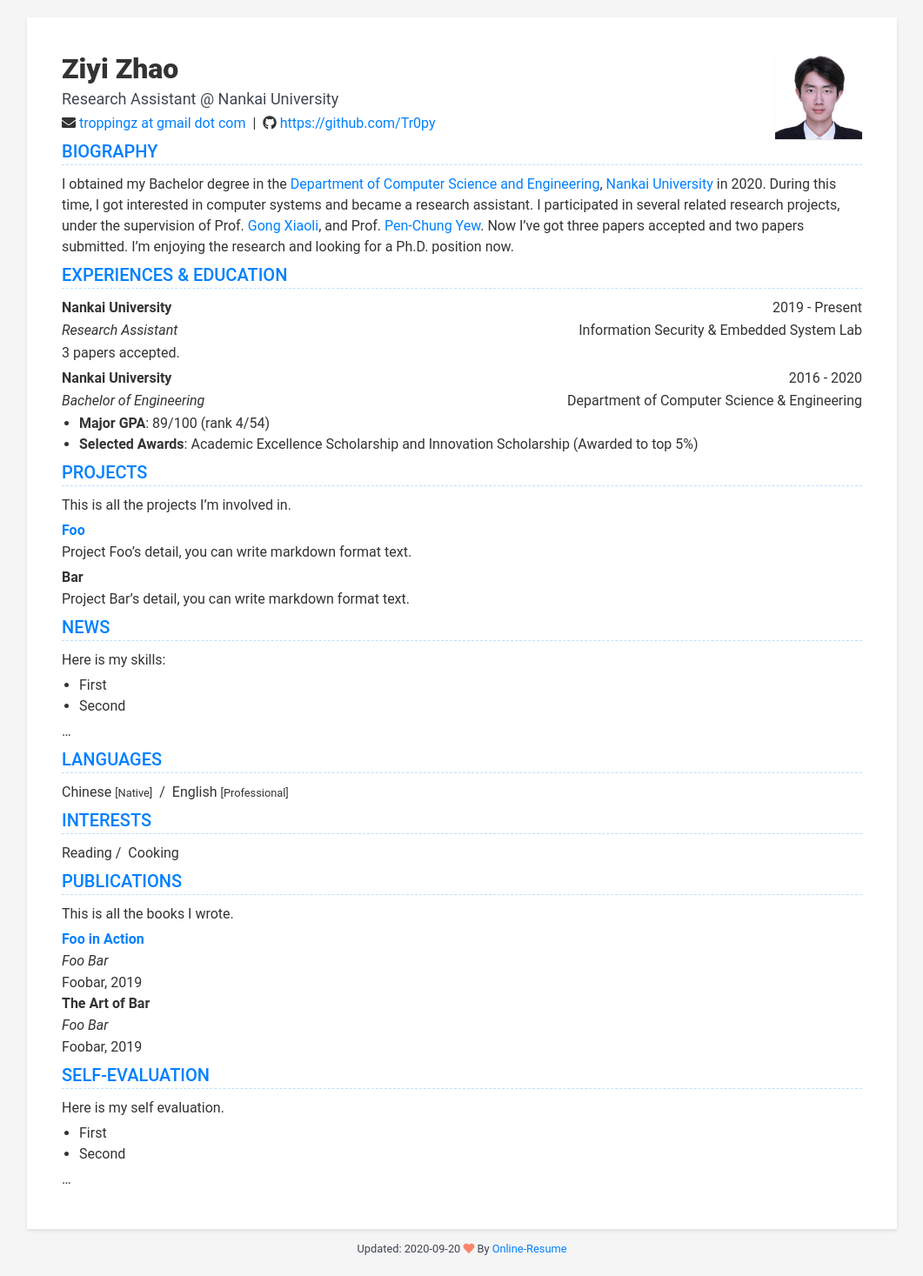
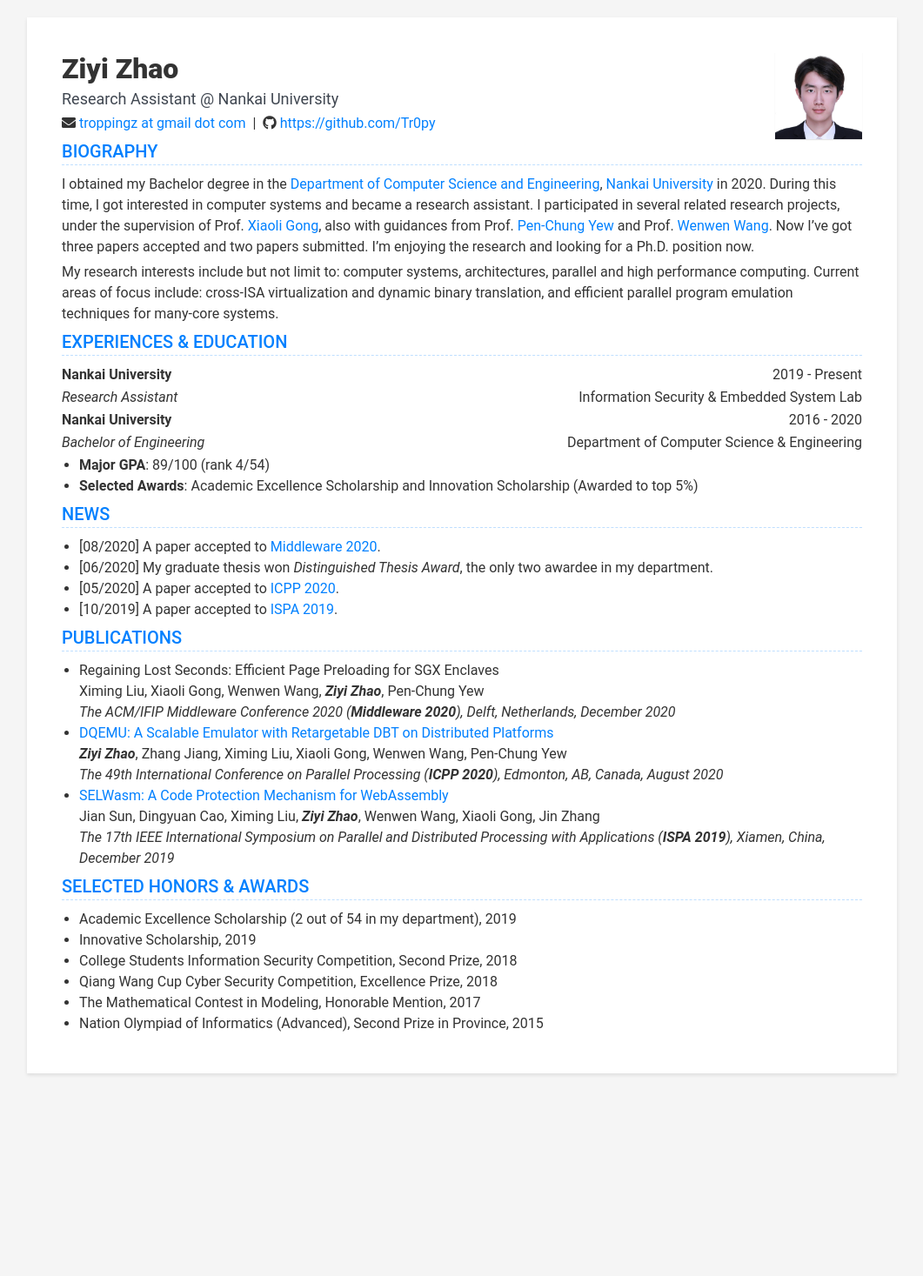
Before and after one commit to Tr0py/cv, a Jekyll site: the page built from index.html, in a window 1280 px wide. Shown: the whole page at 87% size, without its empty margins (109-1170 px from the left). Built offline with Jekyll 4.4.1, drawn with Linux system fonts in a browser that asks for light colours; nearby versions of some CDN libraries; after the commit the page ends 1254 px from its top, so only the background shows below that.

Commit message:
Project to be done.

```diff
--- a/_data/data.yml
+++ b/_data/data.yml
@@ -23,7 +23,7 @@
   goodreads:
 
 languages:
-  display: true
+  display: false
   title: Languages
   items:
     - idiom: Chinese
@@ -32,7 +32,7 @@
       level: Professional
 
 interests:
-  display: true
+  display: false
   title: Interests
   items:
     - item: Reading
@@ -45,7 +45,14 @@
   title: Biography
   #I am currently a research assistant in [Nankai University](http://en.nankai.edu.cn/), working with Prof. [Gong Xiaoli](https://cc.nankai.edu.cn/2019/0619/c13620a179396/page.htm). Before that,
   details: |
-      I obtained my Bachelor degree in the [Department of Computer Science and Engineering](https://cc.nankai.edu.cn/main.htm), [Nankai University](http://en.nankai.edu.cn/) in 2020. During this time, I got interested in computer systems and became a research assistant. I participated in several related research projects, under the supervision of Prof. [Gong Xiaoli](https://cc.nankai.edu.cn/2019/0619/c13620a179396/page.htm), and Prof. [Pen-Chung Yew](https://www-users.cs.umn.edu/~yew/). Now I've got three papers accepted and two papers submitted. I'm enjoying the research and looking for a Ph.D. position now.
+      I obtained my Bachelor degree in the [Department of Computer Science and Engineering](https://cc.nankai.edu.cn/main.htm), [Nankai University](http://en.nankai.edu.cn/) in 2020.
+      During this time, I got interested in computer systems and became a research assistant.
+      I participated in several related research projects, under the supervision of Prof. [Xiaoli Gong](https://cc.nankai.edu.cn/2019/0619/c13620a179396/page.htm), also with guidances from
+      Prof. [Pen-Chung Yew](https://www-users.cs.umn.edu/~yew/)
+      and Prof. [Wenwen Wang](http://cobweb.cs.uga.edu/~wenwen/).
+      Now I've got three papers accepted and two papers submitted. I'm enjoying the research and looking for a Ph.D. position now.
+
+      My research interests include but not limit to: computer systems, architectures, parallel and high performance computing. Current areas of focus include: cross-ISA virtualization and dynamic binary translation, and efficient parallel program emulation techniques for many-core systems.
 
 
 education:
@@ -57,7 +64,6 @@
       major: Research Assistant
       degree: Information Security & Embedded System Lab
       details: |
-          3 papers accepted.
     - university: Nankai University
       time: 2016 - 2020
       major: Bachelor of Engineering
@@ -94,58 +100,47 @@
 
         ...
 
-projects:
-  display: true
-  title: Projects
-  intro: |
-    This is all the projects I'm involved in.
-
-  items:
-    - name: Foo
-      link: https://www.google.com
-      details: |
-        Project Foo's detail, you can write markdown format text.
-
-    - name: Bar
-      link:
-      details: |
-        Project Bar's detail, you can write markdown format text.
 
 publications:
   display: true
   title: Publications
   intro: |
-    This is all the books I wrote.
+      * Regaining Lost Seconds: Efficient Page Preloading for SGX Enclaves
+        Ximing Liu, Xiaoli Gong, Wenwen Wang, ***Ziyi Zhao***, Pen-Chung Yew
+        *The ACM/IFIP Middleware Conference 2020 (**Middleware 2020**), Delft, Netherlands, December 2020*
+      * [DQEMU: A Scalable Emulator with Retargetable DBT on Distributed Platforms](https://dl.acm.org/doi/fullHtml/10.1145/3404397.3404403)
+        ***Ziyi Zhao***, Zhang Jiang, Ximing Liu, Xiaoli Gong, Wenwen Wang, Pen-Chung Yew
+        *The 49th International Conference on Parallel Processing (**ICPP 2020**), Edmonton, AB, Canada, August 2020*
+      * [SELWasm: A Code Protection Mechanism for WebAssembly](https://ieeexplore.ieee.org/abstract/document/9047432)
+        Jian Sun, Dingyuan Cao, Ximing Liu, ***Ziyi Zhao***, Wenwen Wang, Xiaoli Gong, Jin Zhang
+        *The 17th IEEE International Symposium on Parallel and Distributed Processing with Applications (**ISPA 2019**), Xiamen, China, December 2019*
 
-  items:
-    - title: Foo in Action
-      authors: Foo Bar
-      conference: Foobar, 2019
-      link: https://www.google.com
-    - title: The Art of Bar
-      authors: Foo Bar
-      conference: Foobar, 2019
-      link:
+projects:
+  display: false
+  title: Projects
+  intro: |
+      TBD.
+
 
 skills:
   display: true
   title: News
   details: |
-    Here is my skills:
-    + First
-    + Second
-
-    ...
+      * [08/2020]   A paper accepted to [Middleware 2020](https://2020.middleware-conference.org/).
+      * [06/2020]   My graduate thesis won *Distinguished Thesis Award*, the only two awardee in my department.
+      * [05/2020]   A paper accepted to [ICPP 2020](https://jnamaral.github.io/icpp20).
+      * [10/2019]   A paper accepted to [ISPA 2019](https://www.science-community.org/en/node/204398).
 
 evaluation:
   display: true
-  title: Self-evaluation
+  title: Selected Honors & Awards
   details: |
-    Here is my self evaluation.
-    + First
-    + Second
-
-    ...
+      * Academic Excellence Scholarship (2 out of 54 in my department), 2019
+      * Innovative Scholarship, 2019
+      * College Students Information Security Competition, Second Prize, 2018
+      * Qiang Wang Cup Cyber Security Competition, Excellence Prize, 2018
+      * The Mathematical Contest in Modeling, Honorable Mention, 2017
+      * Nation Olympiad of Informatics (Advanced), Second Prize in Province, 2015
 
 footer:
   display: true
--- a/index.html
+++ b/index.html
@@ -11,17 +11,17 @@
     {% include header.html%}
     {% include profile.html %}
     {% include education.html %}
+    {% include skills.html %}
+    {% include publications.html %}
     {% include experiences.html %}
     {% include projects.html %}
-    {% include skills.html %}
     {% include language.html %}
     {% include interests.html %}
-    {% include publications.html %}
     {% include evaluation.html %}
 
 </div>
 
-{% include footer.html %}
+<!-- {% include footer.html %} -->
 
 {% else %}
 
```
